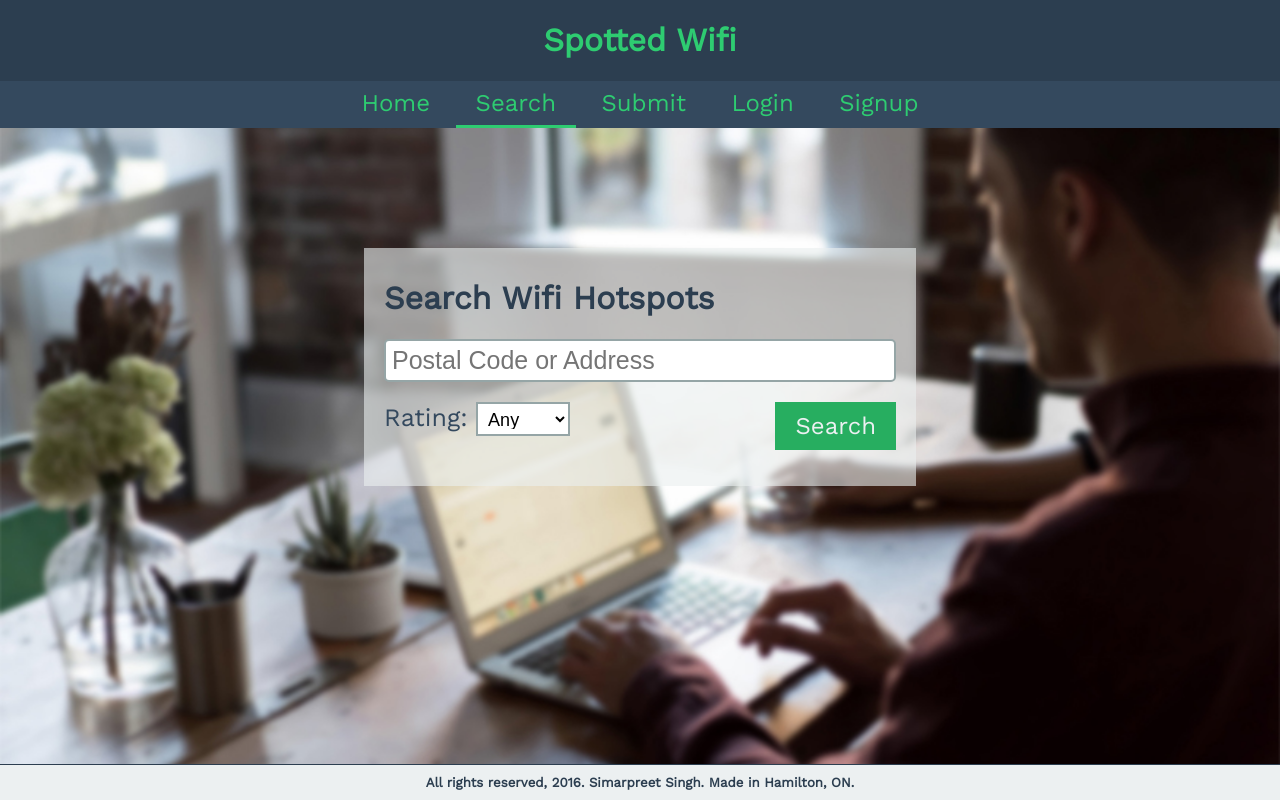
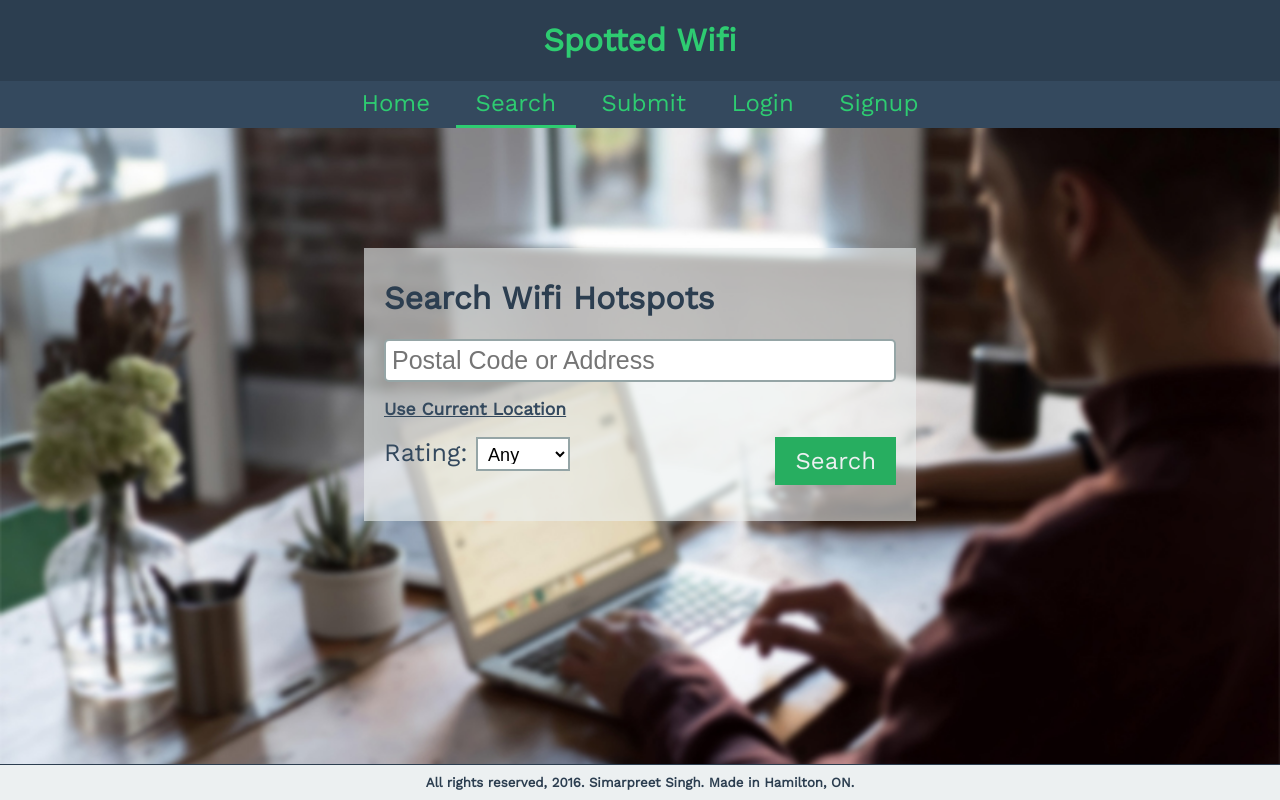
Before and after one commit to iSimar/4WW3-Project, a PHP site: page /search.html in a window 1280 px wide. Run offline with PHP 8.4, Linux system fonts and the light colour scheme; some libraries are stand-ins or nearby versions.

Commit message:
use current location

```diff
--- a/index.js
+++ b/index.js
@@ -19,12 +19,17 @@ const submissionErrorBoxTitleSuffix = 'SubmissionErrorBoxTitle'; //Suffix used t
 const submissionErrorBoxDescSuffix = 'SubmissionErrorBoxDesc'; //Suffix used to generate the error box description  div tag id
 const submitButtonId = 'submitButton'; //id used for submit button in submission form
 
+const useCurrentLocationButtonId = 'useCurrentLocation'; //id used for use current location button on search page
+const searchTextBoxButtonId = 'searchTextBox'; //id used for search textbox field on search page
+var currentLocationLocked = false;
+
 // this function is called when the page loads
 window.onload = function() {
   bindRegisterInputFieldsChange(); // function call to bind all the register fields with on change callback function
   bindSubmissionInputFieldsChange(); // function call to bind all the submission fields with on change callback function
   $('#'+registerButtonId).click(onClickRegisterButton); //set on click jquery call back function when the register button is clicked on the registration form page
   $('#'+submitButtonId).click(onClickSubmitButton); //set on click jquery call back function when the submit button is clicked on the submission form page
+  $('#'+useCurrentLocationButtonId).click(onClickUseCurrentLocation);
 };
 
 function bindRegisterInputFieldsChange(){
@@ -36,7 +41,6 @@ function bindRegisterInputFieldsChange(){
             $('#'+fieldName).removeClass('textbox-error');
             //remove the correspondent error box of the registeration field by removing the .show style class of the div tag
             $('#'+fieldName+registerErrorBoxSuffix).removeClass('show');
-            console.log(registerFormFields);
         });
     }
 }
@@ -50,7 +54,6 @@ function bindSubmissionInputFieldsChange(){
             $('#'+fieldName).removeClass('textbox-error');
             //remove the correspondent error box of the submission field by removing the .show style class of the div tag
             $('#'+fieldName+submissionErrorBoxSuffix).removeClass('show');
-            console.log(submissionFormFields);
         });
     }
 }
@@ -59,7 +62,6 @@ function bindSubmissionInputFieldsChange(){
 function onClickRegisterButton(){
     //loop through registeration field ids
     for (var field in registerFormFields) {
-        console.log(registerFormFields[field].value);
         var validateType = capitalize(registerFormFields[field].validate); //field validation type, capitalize first letter
         var validationFunction = window['validate'+validateType]; //window['stringhere'] makes a function using a string, so window['stringhere']() means stringhere()
         var validationFunctionResponse = validationFunction(registerFormFields[field].value);
@@ -74,7 +76,6 @@ function onClickRegisterButton(){
             $('#'+field+registerErrorBoxDescSuffix).html(validationFunctionResponse.details);
         }
     }
-    console.log('register button clicked');
 }
 
 //called when the submit button on the submission form page is clicked
@@ -95,7 +96,6 @@ function onClickSubmitButton(){
             $('#'+field+submissionErrorBoxDescSuffix).html(validationFunctionResponse.details);
         }
     }
-    console.log('Submit button clicked');
 }
 
 //this function takes a string value and checks if all the characters in the string are alphabets, returns a boolean value
@@ -160,3 +160,19 @@ function validateUrl(value){
 function capitalize(s){
     return s[0].toUpperCase() + s.slice(1);
 }
+
+function onClickUseCurrentLocation() {
+    if(!currentLocationLocked){
+        currentLocationLocked = true;
+        $('#'+useCurrentLocationButtonId).removeClass('underlined');
+        $('#'+useCurrentLocationButtonId).html('<h3>Finding your location...</h3>');
+        if (navigator.geolocation) {
+            navigator.geolocation.getCurrentPosition(function(position){
+                $('#'+searchTextBoxButtonId).removeClass('show');
+                $('#'+useCurrentLocationButtonId).html('<h2>Your Location: ('+position.coords.latitude+', '+position.coords.longitude+')</h2>');
+            });
+        } else {
+            $('#'+useCurrentLocationButtonId).html('<h3>Geolocation is not supported by this browser.</h3>');
+        }
+    }
+}
--- a/registration.html
+++ b/registration.html
@@ -95,6 +95,6 @@
                 All rights reserved, 2016. Simarpreet Singh. Made in Hamilton, ON.
             </h5><!-- ending footer-text h5 tag -->
         </div><!-- ending footer -->
-        <script src="index.js" type="text/javascript"></script>
+        <script src="./index.js" type="text/javascript"></script>
     </body><!-- ending body tag -->
 </html><!-- ending html tag -->
--- a/search.html
+++ b/search.html
@@ -9,6 +9,8 @@
         <link rel="stylesheet" type="text/css" href="./style.css">
         <!-- fetch and link google font to html page -->
         <link href="https://fonts.googleapis.com/css?family=Work+Sans" rel="stylesheet">
+        <!-- import jquery 3.1.1 core -->
+        <script src="https://code.jquery.com/jquery-3.1.1.min.js" integrity="sha256-hVVnYaiADRTO2PzUGmuLJr8BLUSjGIZsDYGmIJLv2b8=" crossorigin="anonymous"></script>
     </head> <!-- ending head tag -->
     <body>
         <div class="header">
@@ -26,8 +28,10 @@
                 <h1>
                     Search Wifi Hotspots
                 </h1>
-                <input type="search" class="textbox text-box-full-width" placeholder="Postal Code or Address"/>
-                <div class="small-sweeper"></div>
+                <input type="search" class="textbox text-box-full-width search-textbox show" placeholder="Postal Code or Address" id="searchTextBox"/>
+                 <a class="small-link-2 underlined" id="useCurrentLocation">
+                    <h3>Use Current Location</h3>
+                </a>
                 <span class="form-label">
                     Rating:
                 </span>
@@ -49,5 +53,6 @@
                 All rights reserved, 2016. Simarpreet Singh. Made in Hamilton, ON.
             </h5><!-- ending footer-text h5 tag -->
         </div><!-- ending footer -->
+        <script src="./index.js" type="text/javascript"></script>
     </body><!-- ending body tag -->
 </html><!-- ending html tag -->
--- a/style.css
+++ b/style.css
@@ -121,6 +121,12 @@ a.small-link{
   /*forcing different font-size and color for link tags with small-link class*/
   font-size: 15px !important;
   color: #2ecc71;
+}
+a.small-link-2{
+  /*forcing different font-size and color for link tags with small-link class*/
+  font-size: 15px !important;
+  color: #34495e;
+  cursor: pointer;
 }
 a:hover{
   /*when cursor hovers over a link tag*/
@@ -251,6 +257,9 @@ a.button:hover{
 .show{
   display: block !important;
 }
+.underlined{
+  text-decoration: underline;
+}
 /*CSS ends for layout*/
 
 /*CSS for index.html*/
@@ -287,6 +296,11 @@ a.button:hover{
   top: 15%;
   padding-bottom: 36px;
 }
+
+.search-textbox{
+  display: none;
+}
+
 .search-button{
   /*
   section button is to stick to the right, thus float is used.
--- a/submission.html
+++ b/submission.html
@@ -76,6 +76,6 @@
                 All rights reserved, 2016. Simarpreet Singh. Made in Hamilton, ON.
             </h5><!-- ending footer-text h5 tag -->
         </div><!-- ending footer -->
-        <script src="./index.js"></script>
+        <script src="./index.js" type="text/javascript"></script>
     </body><!-- ending body tag -->
 </html><!-- ending html tag -->
```
